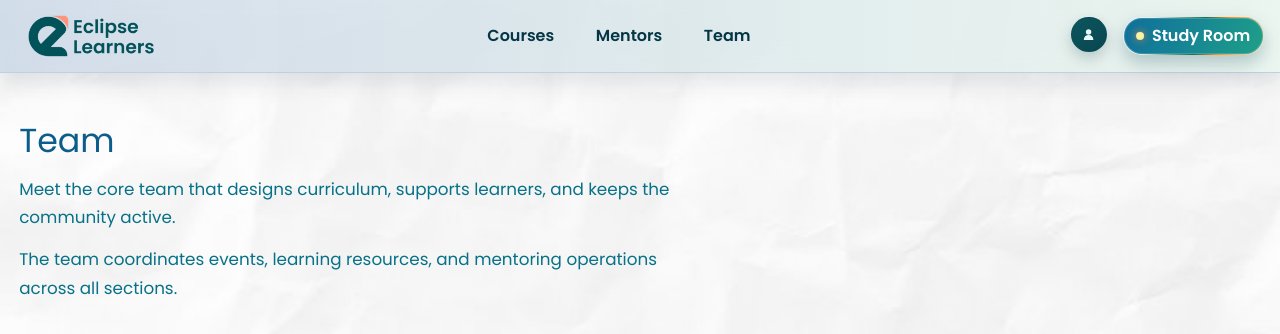
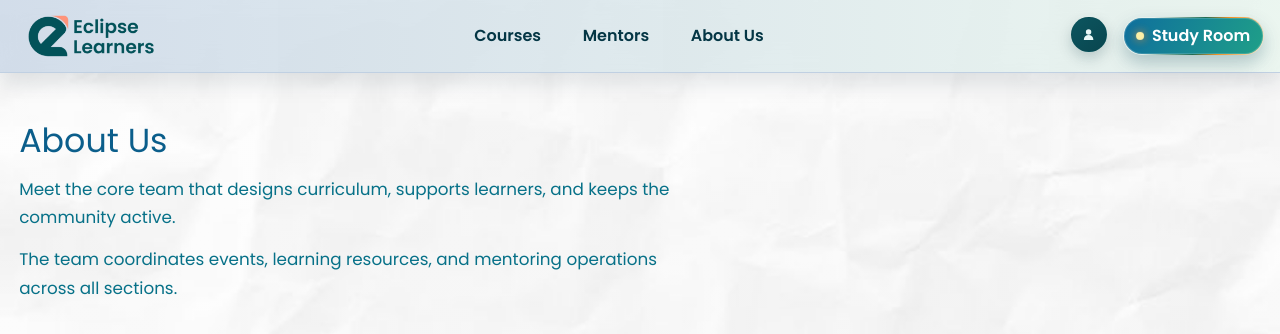
Before and after one commit to RakibulIslam1/eclipse, a Next.js app: page /team in a window 1280 px wide. Shown: the top 334 px of the page. Built offline with nearby package versions, Linux system fonts and the light colour scheme.

Commit message:
Rename Team label to About Us

```diff
--- a/src/app/layout.tsx
+++ b/src/app/layout.tsx
@@ -51,7 +51,7 @@ export default function RootLayout({
               <div className="nav-links nav-links-center">
                 <Link href="/courses">Courses</Link>
                 <Link href="/mentors">Mentors</Link>
-                <Link href="/team">Team</Link>
+                <Link href="/team">About Us</Link>
               </div>
               <div className="nav-links nav-links-right">
                 <button type="button" className="profile-icon-btn" aria-label="Profile">
--- a/src/app/team/page.tsx
+++ b/src/app/team/page.tsx
@@ -1,7 +1,7 @@
 export default function TeamPage() {
   return (
     <section className="page-flow">
-      <h1>Team</h1>
+      <h1>About Us</h1>
       <p>
         Meet the core team that designs curriculum, supports learners, and keeps
         the community active.
```
